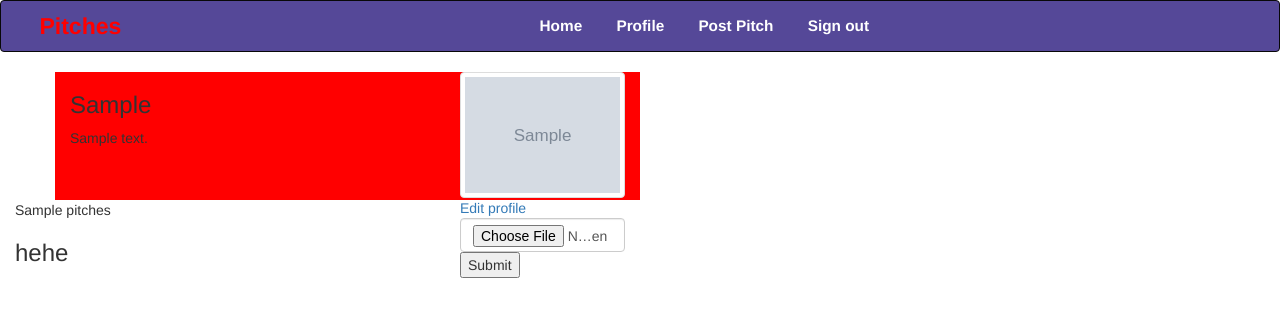
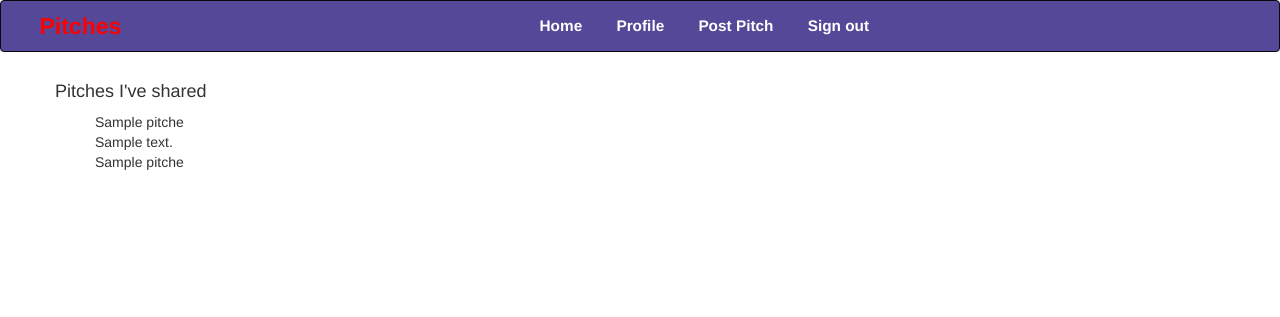
Before and after one commit to victoriamwangi/Pitches, a Flask app: template app/templates/profile/profile.html in a window 1280 px wide. Shown: the top 317 px of the page. Run offline with Flask 2, Linux system fonts and the light colour scheme; a user stored in the database is signed in; tables that the repository leaves empty hold one stand-in row (values such as "Sample post"); the template is opened without the code that fills it: values that come from a table or form of the project are taken from there, most other values are stand-ins (such as "Sample title", 1, 10 or a date in 2020); grey boxes marked "Sample" are stand-in pictures; some libraries are stand-ins or nearby versions.

Commit message:
add pitches created to profile

```diff
--- a/app/static/css/style.css
+++ b/app/static/css/style.css
@@ -103,3 +103,10 @@
     height: 10vw;
     background-color: red;
 }
+
+
+/* PROFILE TEMPLATE  */
+
+#mypitches ul li {
+    list-style-type: none;
+}
--- a/app/templates/profile/pitchCats.html
+++ /dev/null
@@ -1,31 +0,0 @@
-<!DOCTYPE html>
-<html lang="en">
-  <head>
-    <meta charset="utf-8" />
-
-    <base href="/" />
-    <meta name="viewport" content="width=device-width, initial-scale=1" />
-    <!-- Latest compiled and minified CSS -->
-    <link
-      rel="stylesheet"
-      href="https://cdn.jsdelivr.net/npm/bootstrap@3.3.7/dist/css/bootstrap.min.css"
-      integrity="sha384-BVYiiSIFeK1dGmJRAkycuHAHRg32OmUcww7on3RYdg4Va+PmSTsz/K68vbdEjh4u"
-      crossorigin="anonymous"
-    />
-    <link
-      rel="stylesheet"
-      href="{{url_for('static',filename='css/style.css')}}"
-    />
-  </head>
-
-  <body>
-    <div class="container-fluid">
-      {% block userpitch %}
-      <div class="mypitches">
-        {%if pitches%}{%for pitch in pitches%} {{pitches}} {%endfor%}{%endif%}
-        <h3>hehe</h3>
-      </div>
-      {% endblock %}
-    </div>
-  </body>
-</html>
--- a/app/templates/profile/profile.html
+++ b/app/templates/profile/profile.html
@@ -22,54 +22,31 @@
 
   <body>
     {% block content %}
-    <div class="container">
-      <div class="row">
-        <!-- displaying  Username-->
+<div class="container">
 
-        <div class="col-lg-4 profpic">
-          <h3>{{user.username| capitalize}}</h3>
 
-          <!--Displaying user bio-->
-          {% if user.bio %}
-          <p>{{user.bio}}</p>
-          {%else%}
-          <p>{{user.username| capitalize}} has no bio</p>
-          {% endif %}
-        </div>
+  <div class="row">
+     <div class="col-lg-3"></div>
 
-        <!--Display profile photo-->
-        <div class="col-lg-2 profpic">
-          {% if user.profile_pic_path %}
-          <img
-            src="{{url_for('static',filename=user.profile_pic_path)}}"
-            alt=""
-            class="img-thumbnail"
-          />
-          {%else%}
-          <p>No profile picture</p>
-          {% endif %} {% if user == current_user %}
-          <a href="{{url_for('main.update_profile',uname=user.username)}}"
-            >Edit profile</a
-          >
-          {% endif %} {% if user == current_user %}
-          <form
-            action="{{url_for('main.update_pic',uname=user.username)}}"
-            method="post"
-            enctype="multipart/form-data"
-          >
-            <input type="file" name="photo" class="form-control" required />
-            <input type="submit" />
-          </form>
-          {% endif %}
-        </div>
-      </div>
+    <div class"col-lg-9 " id='mypitches'>
+      <h4>Pitches I've shared</h4>
+       {% if pitches%}
+        <ul>
+          {% for pitch in pitches%}
+          <li>{{pitch.pitch_title}} </li >
+          <li>{{pitch.pitch_content}}</li>
+          <li>{{pitch.category_name}}</li>
+
+
+             {% endfor%}
+
+
+             {%endif%}</li>
+        </ul>
     </div>
-      <div class"col-lg-8">
+  </div>
+</div>
 
-    {%block userpitch%}{%include
-    'profile/pitchCats.html'%}{%endblock%}
-    </div>
     {%endblock%}
-
   </body>
 </html>
```
Also changed, not shown: app/main/views.py (+14 -19 lines).
